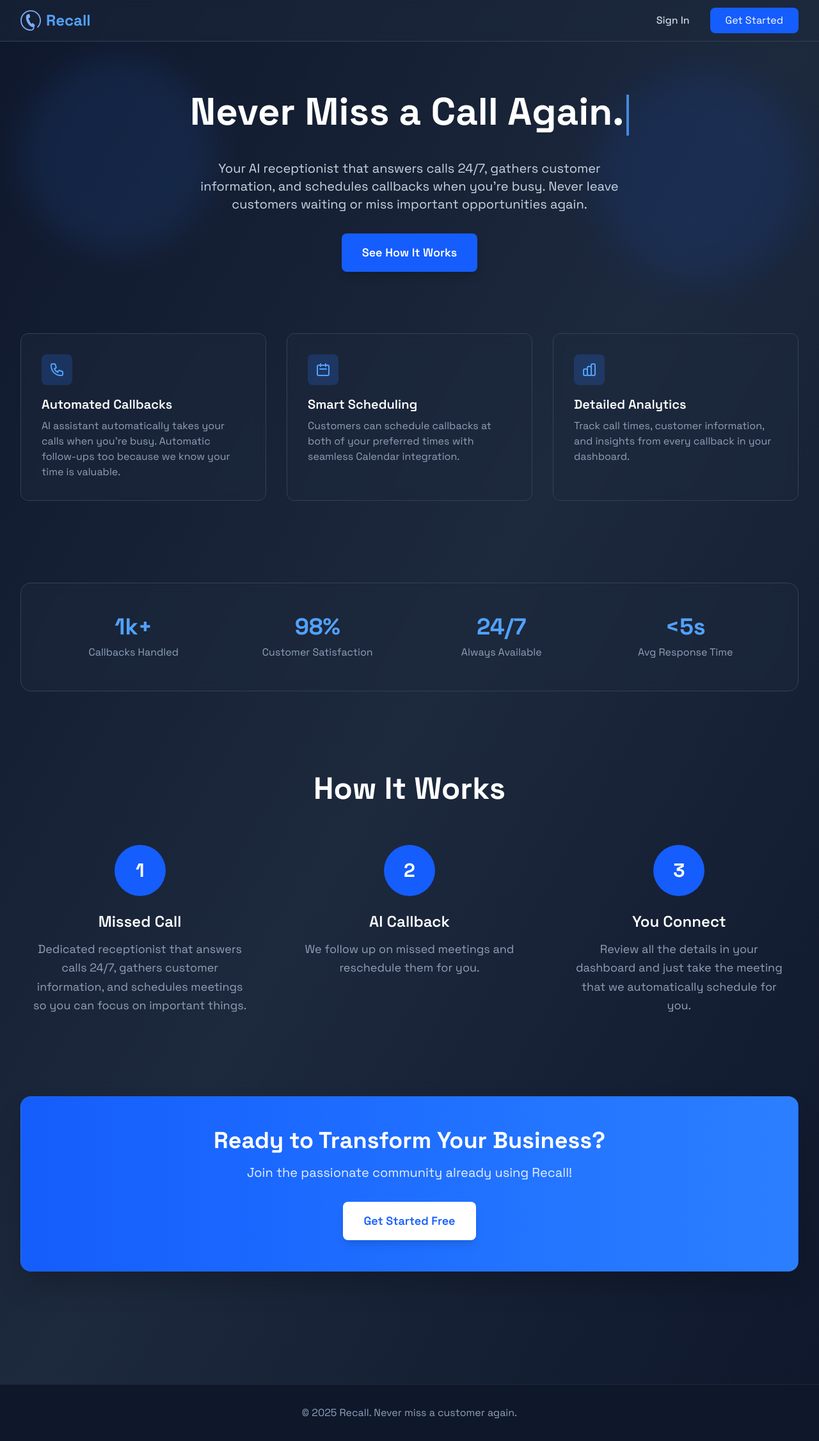
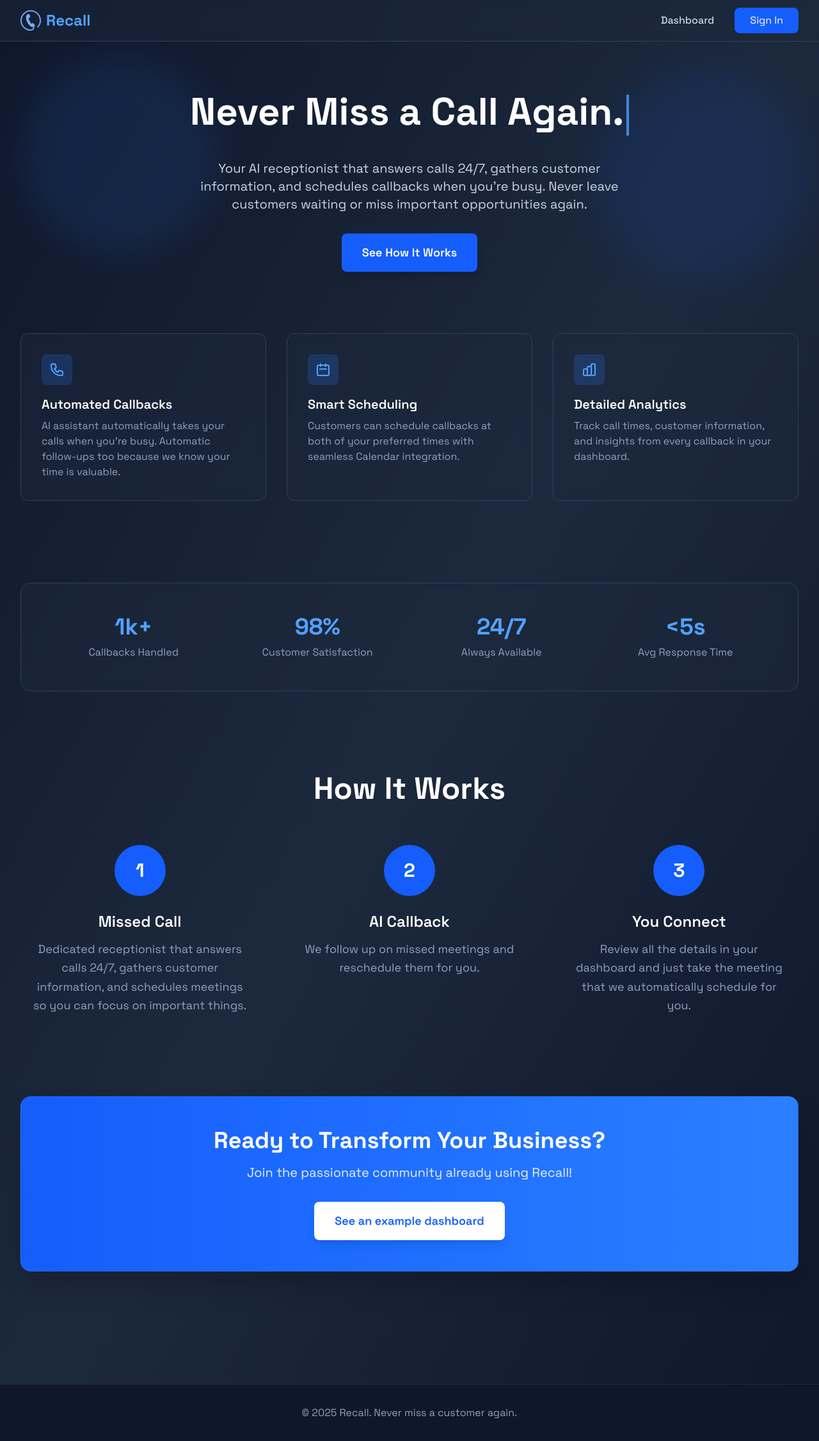
Before and after one commit to kelvinxiao01/recall-fe, a Next.js app: page / in a window 1280 px wide. Shown: the whole page at 64% size. Built offline with nearby package versions, Linux system fonts and the light colour scheme.

Commit message:
removed unnecessary routes

```diff
--- a/app/dashboard/page.tsx
+++ b/app/dashboard/page.tsx
@@ -52,7 +52,7 @@
           id: row.id,
           callerName: row.name,
           callerPhone: row.phone_number,
-          scheduledTime: row.meeting_date || "No date specified",
+          scheduledTime: row.meeting_date,
           status: "pending" as const, // Default status
           summary: row.notes,
         }));
@@ -88,7 +88,7 @@
   };
 
   const formatDate = (dateString: string) => {
-    if (!dateString || dateString.trim() === "") {
+    if (!dateString) {
       return "No date specified";
     }
     const date = new Date(dateString);
@@ -137,12 +137,6 @@
               <div className="hidden md:flex gap-6">
                 <a href="#" className="text-slate-300 hover:text-blue-400 font-medium">
                   Dashboard
-                </a>
-                <a href="#" className="text-gray-500 hover:text-slate-300">
-                  Settings
-                </a>
-                <a href="#" className="text-gray-500 hover:text-slate-300">
-                  Analytics
                 </a>
               </div>
             </div>
@@ -402,9 +396,7 @@
                         Add to Calendar
                       </button>
                     )}
-                    <button className="px-4 py-2 border border-slate-600 text-slate-300 rounded-lg hover:bg-slate-700 transition-colors">
-                      View Details
-                    </button>
+
                   </div>
                 </div>
               </div>
--- a/app/page.tsx
+++ b/app/page.tsx
@@ -74,17 +74,17 @@
             </motion.div>
             <div className="flex gap-4">
               <Link
-                href="/auth"
+                href="/dashboard"
                 className="px-4 py-2 text-slate-300 hover:text-white font-medium transition-colors"
               >
-                Sign In
+                Dashboard
               </Link>
               <motion.div whileHover={{ scale: 1.05 }} whileTap={{ scale: 0.95 }}>
                 <Link
-                  href="/auth"
+                  href="/dashboard"
                   className="inline-block px-6 py-2 bg-blue-600 text-white rounded-lg hover:bg-blue-500 transition-colors"
                 >
-                  Get Started
+                  Sign In
                 </Link>
               </motion.div>
             </div>
@@ -344,10 +344,10 @@
             whileTap={{ scale: 0.95 }}
           >
             <Link
-              href="/auth"
+              href="/dashboard"
               className="inline-block px-8 py-4 bg-white text-blue-600 text-lg font-semibold rounded-lg hover:bg-slate-100 transition-colors shadow-lg"
             >
-              Get Started Free
+              See an example dashboard
             </Link>
           </motion.div>
         </motion.div>
```
